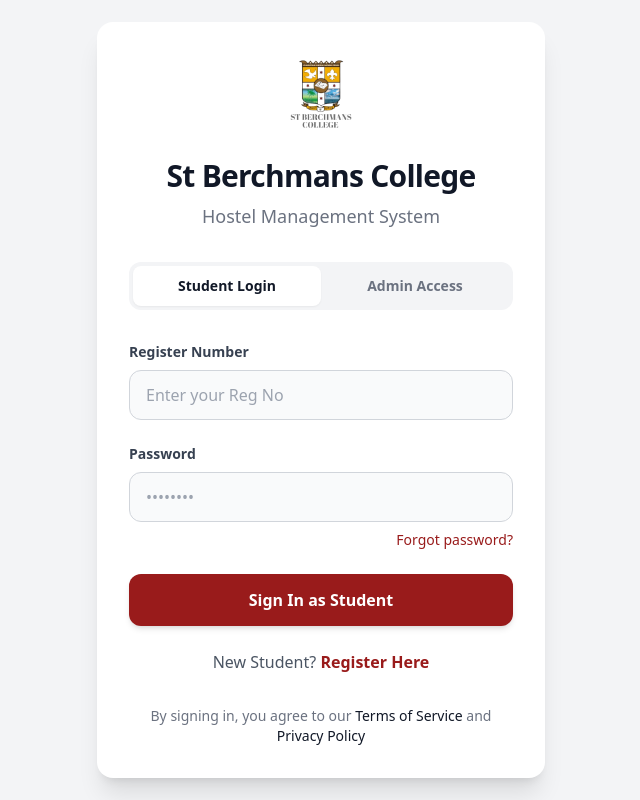
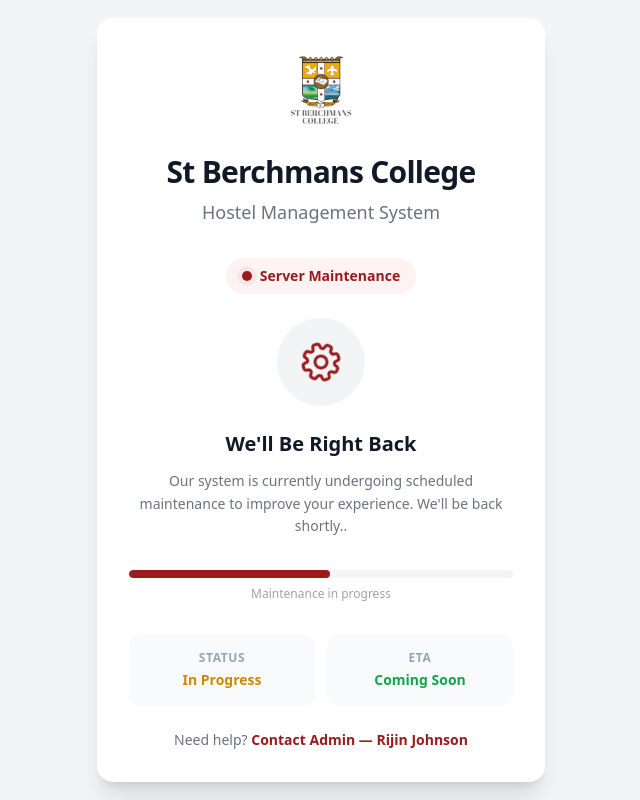
Before and after one commit to rijinpunthala007-dot/Hostel_Management, a React (Vite) app: page /profile in a window 1280 px wide. Shown: the whole page, without its empty margins (319-959 px from the left). Built offline with nearby package versions, Linux system fonts and the light colour scheme.

Commit message:
Add server maintenance page with matched UI style

```diff
--- a/src/App.jsx
+++ b/src/App.jsx
@@ -1,4 +1,22 @@
 import React from 'react';
+import Maintenance from './pages/Maintenance';
+
+// ============================================================
+// 🔧 MAINTENANCE MODE IS ON
+// To restore the app, comment out the Maintenance App below
+// and uncomment the Original App section.
+// ============================================================
+
+function App() {
+    return <Maintenance />;
+}
+
+export default App;
+
+// ============================================================
+// 📦 ORIGINAL APP — Uncomment below & comment above to restore
+// ============================================================
+/*
 import { HashRouter, Routes, Route, Navigate } from 'react-router-dom';
 import Login from './pages/Login';
 import StudentRegistration from './pages/StudentRegistration';
@@ -24,7 +42,6 @@
     }
 
     if (user.status === 'Pending_Hostel' || user.status === 'Pending_Approval') {
-        // Redirect pending users to Hostel Selection page
         return <HostelSelection />;
     }
 
@@ -53,7 +70,6 @@
                     <Route path="/leave-application" element={<LeaveApplication />} />
                     <Route path="/complaints" element={<ComplaintSubmission />} />
                     <Route path="/rules" element={<HostelRules />} />
-                    <Route path="/rules" element={<HostelRules />} />
                     <Route path="/profile" element={<StudentProfile />} />
                     <Route path="/terms" element={<TermsOfService />} />
                     <Route path="/privacy" element={<PrivacyPolicy />} />
@@ -65,3 +81,4 @@
 }
 
 export default App;
+*/
--- /dev/null
+++ b/src/pages/Maintenance.jsx
@@ -0,0 +1,109 @@
+import React, { useState, useEffect } from 'react';
+
+const Maintenance = () => {
+    const [dots, setDots] = useState('');
+
+    useEffect(() => {
+        const interval = setInterval(() => {
+            setDots(prev => (prev.length >= 3 ? '' : prev + '.'));
+        }, 500);
+        return () => clearInterval(interval);
+    }, []);
+
+    return (
+        <div className="min-h-screen flex items-center justify-center p-4 font-sans bg-[#F3F4F6]">
+            <div className="w-full max-w-md bg-white rounded-2xl shadow-xl overflow-hidden p-8 animate-fade-in">
+                {/* Logo & Title — same as Login */}
+                <div className="text-center">
+                    <img src="/logo.png" alt="College Logo" className="h-20 w-auto mx-auto mb-6" />
+                    <h1 className="text-3xl font-bold text-gray-900 tracking-tight">
+                        St Berchmans College
+                    </h1>
+                    <p className="text-gray-500 mt-2 text-lg">
+                        Hostel Management System
+                    </p>
+                </div>
+
+                {/* Maintenance Content */}
+                <div className="mt-8">
+                    {/* Status Badge */}
+                    <div className="flex justify-center mb-6">
+                        <span className="inline-flex items-center gap-2 px-4 py-2 bg-red-50 text-[#991B1B] rounded-full text-sm font-semibold">
+                            <span className="relative flex h-2.5 w-2.5">
+                                <span className="animate-ping absolute inline-flex h-full w-full rounded-full bg-[#991B1B] opacity-75"></span>
+                                <span className="relative inline-flex rounded-full h-2.5 w-2.5 bg-[#991B1B]"></span>
+                            </span>
+                            Server Maintenance
+                        </span>
+                    </div>
+
+                    {/* Icon */}
+                    <div className="flex justify-center mb-6">
+                        <div className="bg-gray-100 rounded-full p-5">
+                            <svg className="w-12 h-12 text-[#991B1B] animate-spin" style={{ animationDuration: '3s' }} xmlns="http://www.w3.org/2000/svg" fill="none" viewBox="0 0 24 24" stroke="currentColor" strokeWidth="1.5">
+                                <path strokeLinecap="round" strokeLinejoin="round" d="M10.343 3.94c.09-.542.56-.94 1.11-.94h1.093c.55 0 1.02.398 1.11.94l.149.894c.07.424.384.764.78.93s.844.085 1.165-.183l.723-.559a1.125 1.125 0 011.586.139l.774.774a1.125 1.125 0 01.139 1.586l-.559.723c-.268.321-.352.776-.183 1.165.169.396.506.71.93.78l.894.15c.542.09.94.56.94 1.11v1.093c0 .55-.398 1.02-.94 1.11l-.894.149c-.424.07-.764.384-.93.78s-.085.844.183 1.165l.559.723a1.125 1.125 0 01-.139 1.586l-.774.774a1.125 1.125 0 01-1.586.139l-.723-.559c-.321-.268-.776-.352-1.165-.183-.396.169-.71.506-.78.93l-.15.894c-.09.542-.56.94-1.11.94h-1.093c-.55 0-1.02-.398-1.11-.94l-.149-.894c-.07-.424-.384-.764-.78-.93s-.844-.085-1.165.183l-.723.559a1.125 1.125 0 01-1.586-.139l-.774-.774a1.125 1.125 0 01-.139-1.586l.559-.723c.268-.321.352-.776.183-1.165a1.875 1.875 0 00-.93-.78l-.894-.15c-.542-.09-.94-.56-.94-1.11v-1.093c0-.55.398-1.02.94-1.11l.894-.149c.424-.07.764-.384.93-.78s.085-.844-.183-1.165l-.559-.723a1.125 1.125 0 01.139-1.586l.774-.774a1.125 1.125 0 011.586-.139l.723.559c.321.268.776.352 1.165.183.396-.169.71-.506.78-.93l.15-.894z" />
+                                <path strokeLinecap="round" strokeLinejoin="round" d="M15 12a3 3 0 11-6 0 3 3 0 016 0z" />
+                            </svg>
+                        </div>
+                    </div>
+
+                    {/* Message */}
+                    <div className="text-center space-y-3 mb-8">
+                        <h2 className="text-xl font-bold text-gray-900">
+                            We'll Be Right Back
+                        </h2>
+                        <p className="text-gray-500 text-sm leading-relaxed">
+                            Our system is currently undergoing scheduled maintenance to improve your experience. We'll be back shortly{dots}
+                        </p>
+                    </div>
+
+                    {/* Progress bar */}
+                    <div className="mb-8">
+                        <div className="w-full h-2 bg-gray-100 rounded-full overflow-hidden">
+                            <div
+                                className="h-full bg-[#991B1B] rounded-full"
+                                style={{
+                                    animation: 'maintenance-progress 2s ease-in-out infinite'
+                                }}
+                            />
+                        </div>
+                        <p className="text-xs text-gray-400 mt-2 text-center">Maintenance in progress</p>
+                    </div>
+
+                    {/* Info cards */}
+                    <div className="flex gap-3 mb-6">
+                        <div className="flex-1 bg-gray-50 rounded-xl p-4 text-center">
+                            <p className="text-xs text-gray-400 uppercase tracking-wider font-semibold mb-1">Status</p>
+                            <p className="text-sm font-bold text-yellow-600">In Progress</p>
+                        </div>
+                        <div className="flex-1 bg-gray-50 rounded-xl p-4 text-center">
+                            <p className="text-xs text-gray-400 uppercase tracking-wider font-semibold mb-1">ETA</p>
+                            <p className="text-sm font-bold text-green-600">Coming Soon</p>
+                        </div>
+                    </div>
+
+                    {/* Contact */}
+                    <div className="text-center">
+                        <p className="text-sm text-gray-500">
+                            Need help?{' '}
+                            <a href="mailto:rijinpunthala007@gmail.com?subject=Hostel%20Management%20-%20Support%20Request" className="text-[#991B1B] font-semibold hover:underline">
+                                Contact Admin — Rijin Johnson
+                            </a>
+                        </p>
+                    </div>
+                </div>
+            </div>
+
+            {/* Keyframe for progress bar */}
+            <style>{`
+                @keyframes maintenance-progress {
+                    0% { width: 15%; }
+                    50% { width: 85%; }
+                    100% { width: 15%; }
+                }
+            `}</style>
+        </div>
+    );
+};
+
+export default Maintenance;
```
